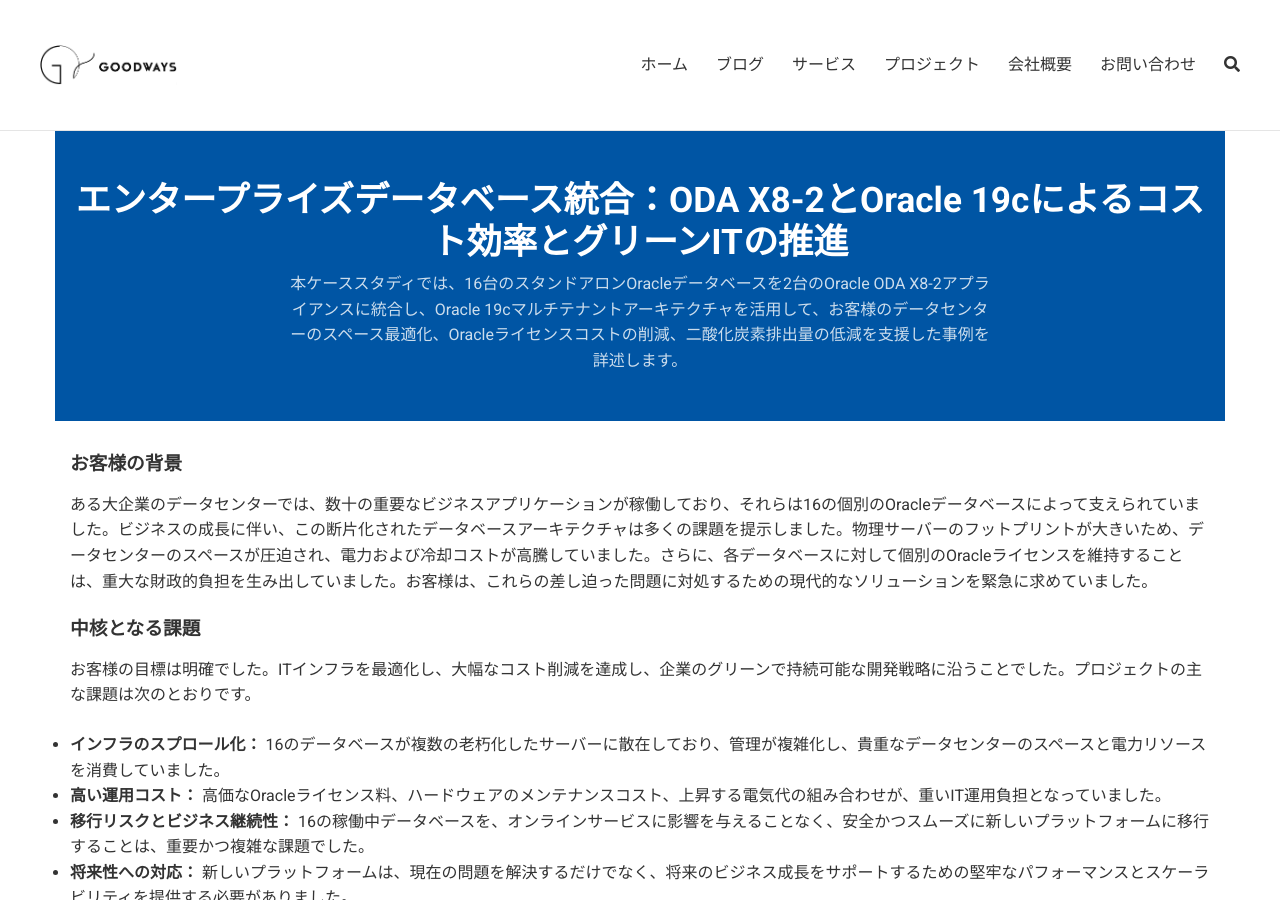
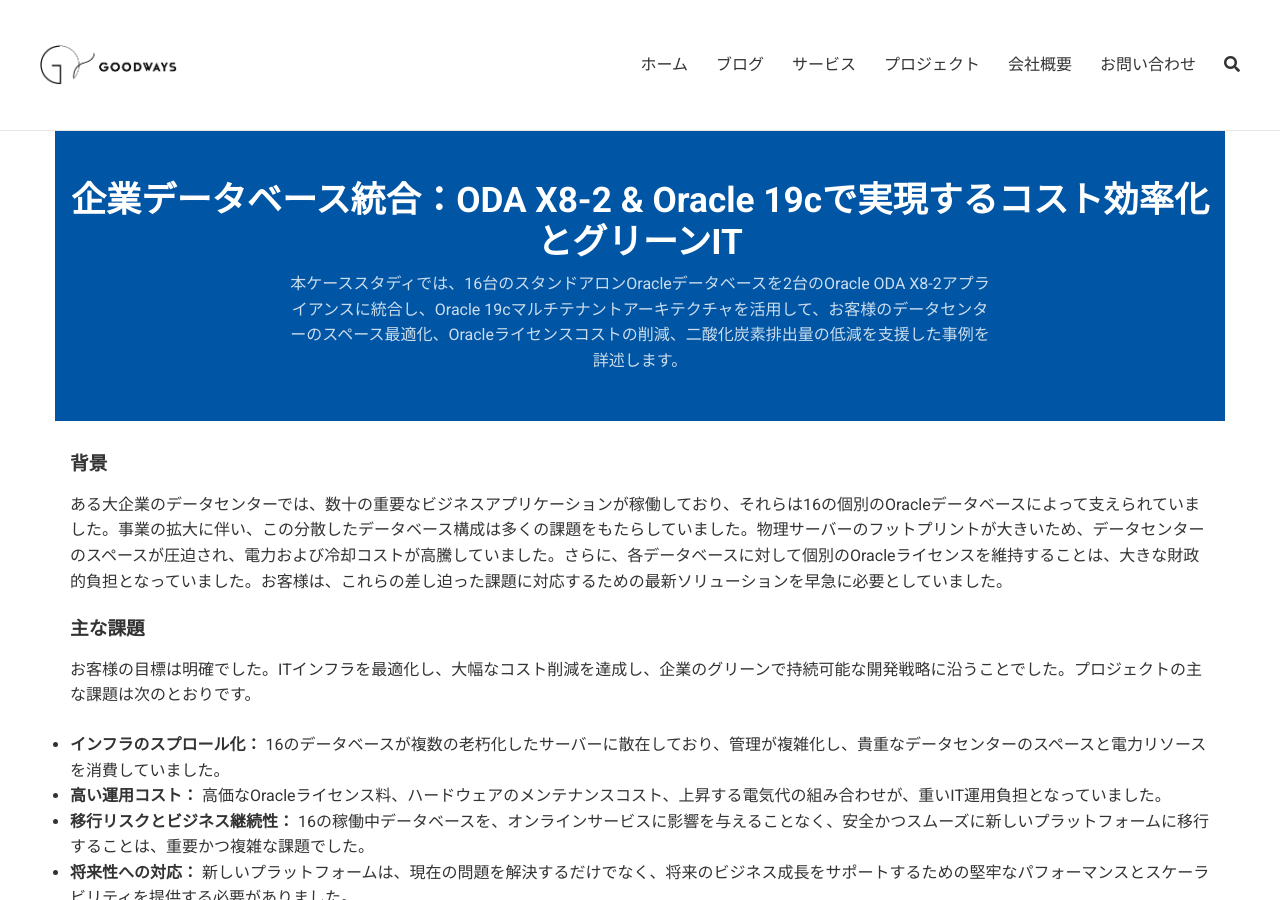
Before and after one commit to goodwaysIT/ja, a Jekyll site: the page built from _projects/database-consolidation-modernization.md, in a window 1280 px wide and 900 px high. Built offline with Jekyll 4.4.1, drawn with Linux system fonts in a browser that asks for light colours.

Commit message:
Update database-consolidation-modernization.md

```diff
--- a/_projects/database-consolidation-modernization.md
+++ b/_projects/database-consolidation-modernization.md
@@ -1,6 +1,6 @@
 ---
 layout: page
-title: "エンタープライズデータベース統合：ODA X8-2とOracle 19cによるコスト効率とグリーンITの推進"
+title: "企業データベース統合：ODA X8-2 & Oracle 19cで実現するコスト効率化とグリーンIT"
 description: "本ケーススタディでは、16台のスタンドアロンOracleデータベースを2台のOracle ODA X8-2アプライアンスに統合し、Oracle 19cマルチテナントアーキテクチャを活用して、お客様のデータセンターのスペース最適化、Oracleライセンスコストの削減、二酸化炭素排出量の低減を支援した事例を詳述します。"
 excerpt: "増大するITコストと環境への圧力に直面し、私たちは包括的なデータベース統合を設計しました。このプロジェクトでは、16のデータベースを2台の高性能オールフラッシュODA X8-2アプライアンスに移行し、Oracle 19cマルチテナント技術を利用しました。これにより、データセンターのスペースが最適化され、二酸化炭素排出量が削減され、Oracleライセンス費用が大幅に削減され、現代的で効率的かつグリーンなデータプラットフォームが確立されました。"
 order: 7
@@ -10,11 +10,11 @@ tags: ["データベース統合", "Oracle 19c", "CDB/PDB", "ODA", "データセ
 
 
 
-### お客様の背景
+### 背景
 
-ある大企業のデータセンターでは、数十の重要なビジネスアプリケーションが稼働しており、それらは16の個別のOracleデータベースによって支えられていました。ビジネスの成長に伴い、この断片化されたデータベースアーキテクチャは多くの課題を提示しました。物理サーバーのフットプリントが大きいため、データセンターのスペースが圧迫され、電力および冷却コストが高騰していました。さらに、各データベースに対して個別のOracleライセンスを維持することは、重大な財政的負担を生み出していました。お客様は、これらの差し迫った問題に対処するための現代的なソリューションを緊急に求めていました。
+ある大企業のデータセンターでは、数十の重要なビジネスアプリケーションが稼働しており、それらは16の個別のOracleデータベースによって支えられていました。事業の拡大に伴い、この分散したデータベース構成は多くの課題をもたらしていました。物理サーバーのフットプリントが大きいため、データセンターのスペースが圧迫され、電力および冷却コストが高騰していました。さらに、各データベースに対して個別のOracleライセンスを維持することは、大きな財政的負担となっていました。お客様は、これらの差し迫った課題に対応するための最新ソリューションを早急に必要としていました。
 
-### 中核となる課題
+### 主な課題
 
 お客様の目標は明確でした。ITインフラを最適化し、大幅なコスト削減を達成し、企業のグリーンで持続可能な開発戦略に沿うことでした。プロジェクトの主な課題は次のとおりです。
 
```
